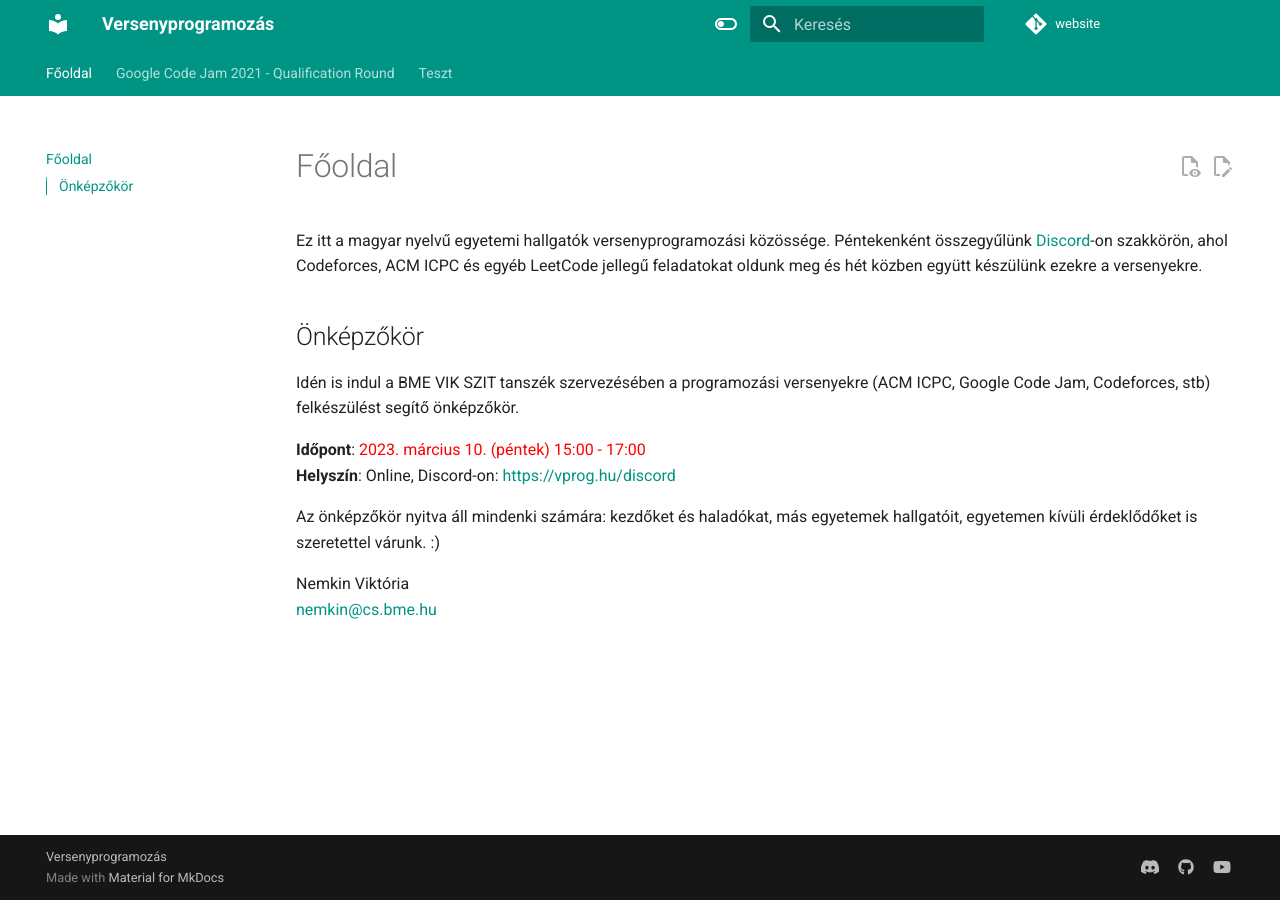
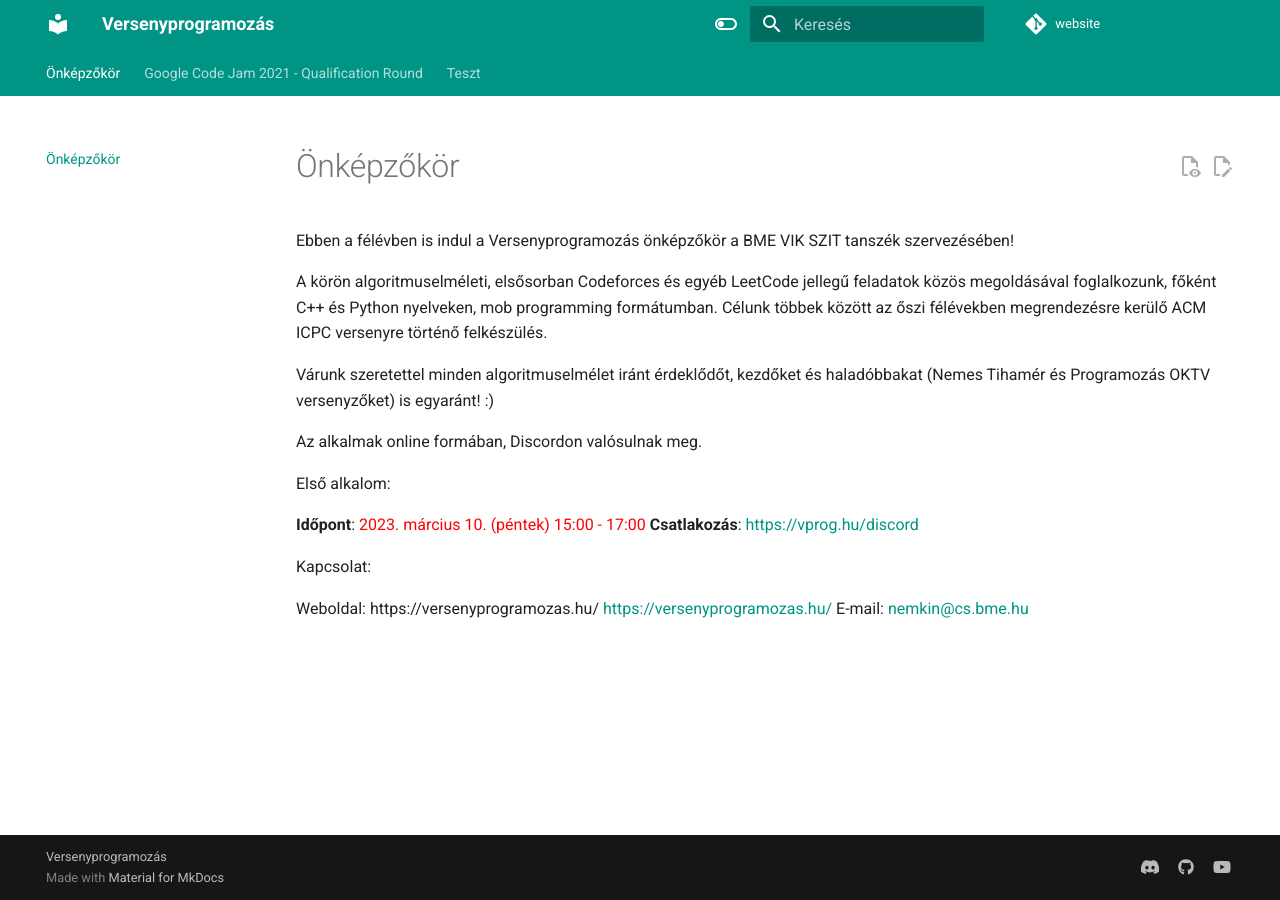
Before and after one commit to nemkin/versenyprogramozas-hu, an MkDocs documentation site: the page built from docs/index.md, in a window 1280 px wide. Built offline with MkDocs 1.6.1 and Material for MkDocs 9.7.7, drawn with Linux system fonts in a browser that asks for light colours; comment, search, counter and statistics services are not loaded.

Commit message:
Update index.md

```diff
--- a/docs/index.md
+++ b/docs/index.md
@@ -1,15 +1,19 @@
-# Főoldal
+# Önképzőkör
 
-Ez itt a magyar nyelvű egyetemi hallgatók versenyprogramozási közössége. Péntekenként összegyűlünk <a href="https://vprog.hu/discord">Discord</a>-on szakkörön, ahol Codeforces, ACM ICPC és egyéb LeetCode jellegű feladatokat oldunk meg és hét közben együtt készülünk ezekre a versenyekre.
+Ebben a félévben is indul a Versenyprogramozás önképzőkör a BME VIK SZIT tanszék szervezésében!
 
-## Önképzőkör
+A körön algoritmuselméleti, elsősorban Codeforces és egyéb LeetCode jellegű feladatok közös megoldásával foglalkozunk, főként C++ és Python nyelveken, mob programming formátumban. Célunk többek között az őszi félévekben megrendezésre kerülő ACM ICPC versenyre történő felkészülés.
 
-Idén is indul a BME VIK SZIT tanszék szervezésében a programozási versenyekre (ACM ICPC, Google Code Jam, Codeforces, stb) felkészülést segítő önképzőkör.
+Várunk szeretettel minden algoritmuselmélet iránt érdeklődőt, kezdőket és haladóbbakat (Nemes Tihamér és Programozás OKTV versenyzőket) is egyaránt! :)
+
+Az alkalmak online formában, Discordon valósulnak meg.
+
+Első alkalom:
 
 **Időpont**: <span style="color:red">2023. március 10. (péntek) 15:00 - 17:00</span>
-**Helyszín**: Online, Discord-on: [https://vprog.hu/discord](https://vprog.hu/discord)
+**Csatlakozás**: [https://vprog.hu/discord](https://vprog.hu/discord)
 
-Az önképzőkör nyitva áll mindenki számára: kezdőket és haladókat, más egyetemek hallgatóit, egyetemen kívüli érdeklődőket is szeretettel várunk. :)
+Kapcsolat:
 
-Nemkin Viktória
-[nemkin@cs.bme.hu](mailto:nemkin@cs.bme.hu)
+Weboldal: https://versenyprogramozas.hu/  [https://versenyprogramozas.hu/](https://versenyprogramozas.hu/)
+E-mail: [nemkin@cs.bme.hu](mailto:nemkin@cs.bme.hu)
```
